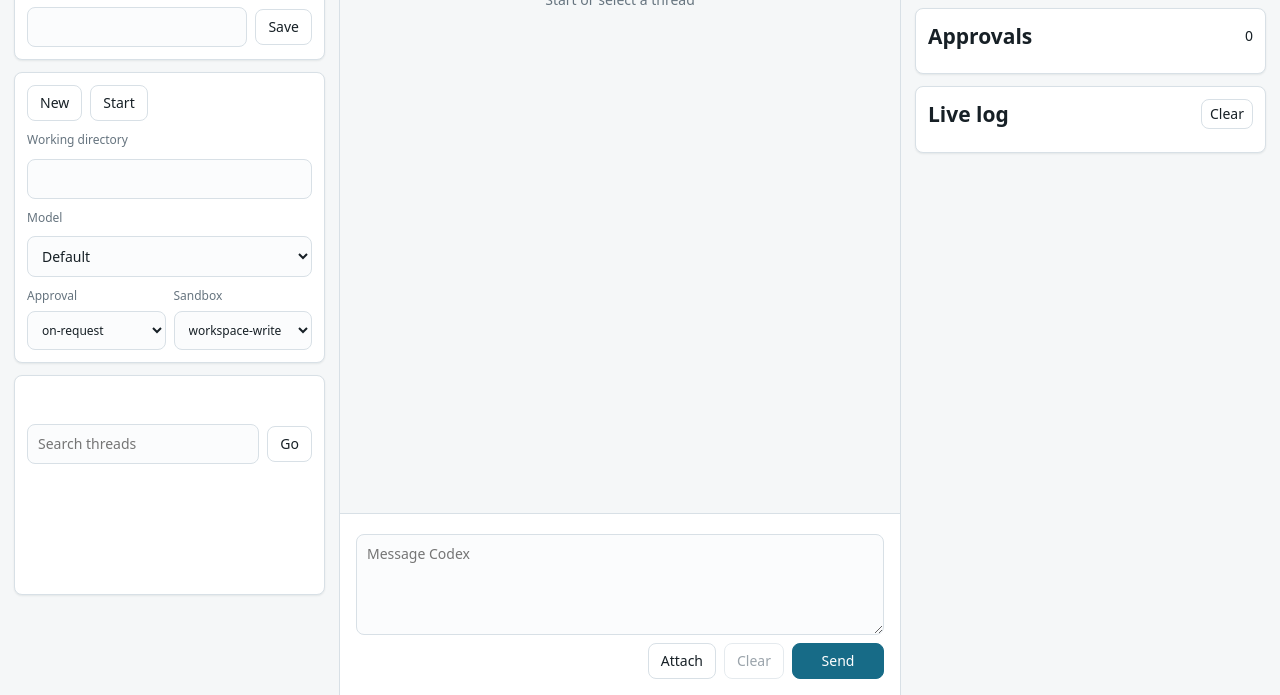
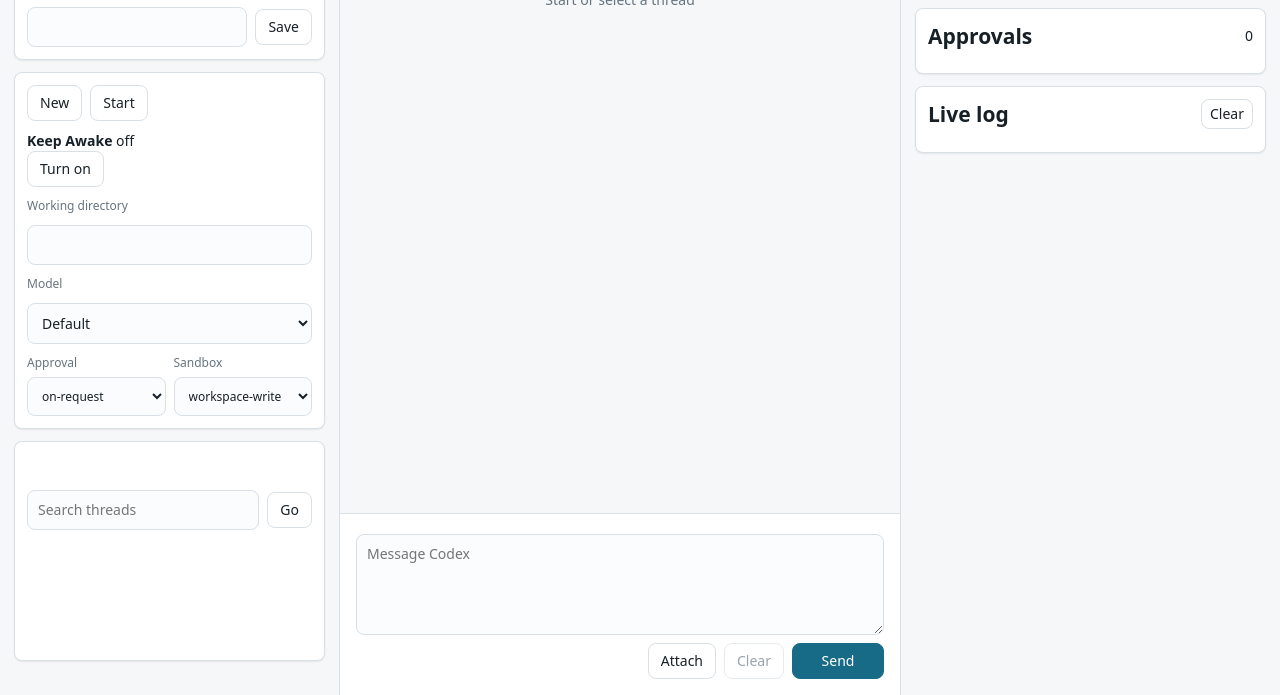
Before and after one commit to skyt-a/codex-remotecontrol, a website: page public/index.html in a window 1280 px wide. Shown: the part 105-800 px from the top of the page. Drawn offline with Linux system fonts and the light colour scheme.

Commit message:
Add Keep Awake control to UI

```diff
--- a/public/index.html
+++ b/public/index.html
@@ -29,6 +29,13 @@
           <div class="row">
             <button id="newThreadButton">New</button>
             <button id="startThreadButton">Start</button>
+          </div>
+          <div class="awake-control">
+            <div>
+              <strong>Keep Awake</strong>
+              <span id="awakeState">off</span>
+            </div>
+            <button id="awakeToggleButton" type="button">Turn on</button>
           </div>
           <label for="cwdInput">Working directory</label>
           <input id="cwdInput" spellcheck="false">
```
